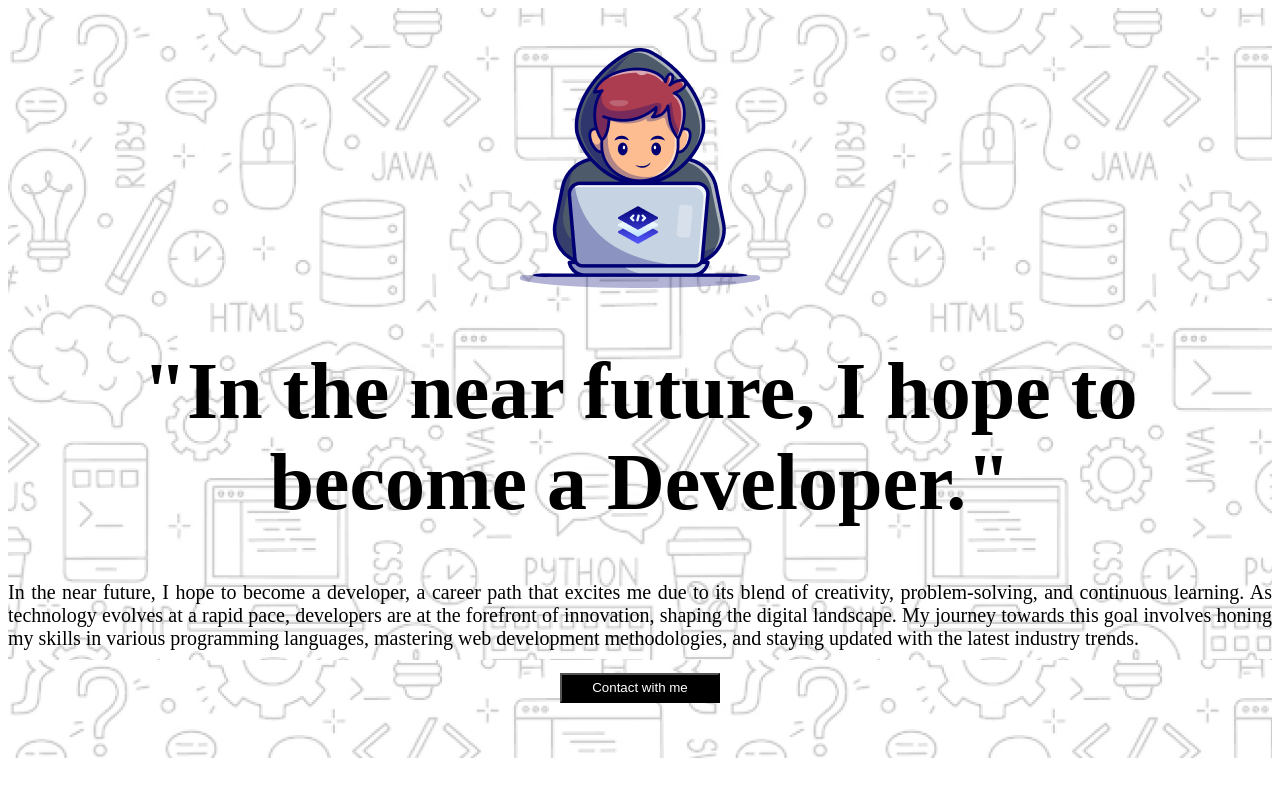
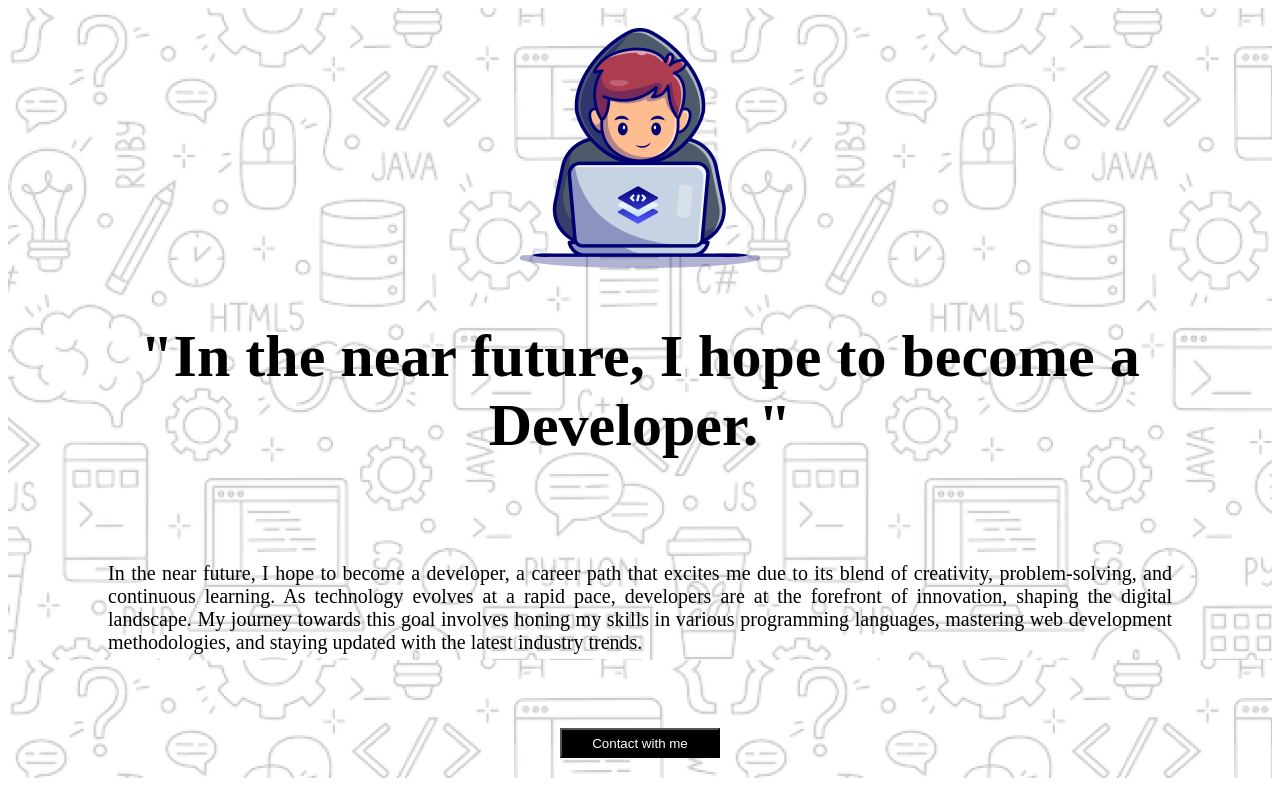
Before and after one commit to dinmh/assignment-01, a plain HTML site: page index.html in a window 1280 px wide. Shown: the top 800 px of the page. Drawn offline with Linux system fonts and the light colour scheme; a web font is replaced by a local one.

Commit message:
updated code

```diff
--- a/index.html
+++ b/index.html
@@ -8,11 +8,13 @@
 </head>
 <body>
     <header class="banner-header">
-        <nav class="banner-container"></nav>
+        <nav class="banner-container">
             <div class="banner-img"><img src="/B10A1-Challenge-Begins/assets/Group.png" alt=""></div>
             <div class="banner-headline"> <h1>"In the near future, I hope to become a Developer."</h1> </div>
-            <div class="content">In the near future, I hope to become a developer, a career path that excites me due to its blend of creativity, problem-solving, and continuous learning. As technology evolves at a rapid pace, developers are at the forefront of innovation, shaping the digital landscape. My journey towards this goal involves honing my skills in various programming languages, mastering web development methodologies, and staying updated with the latest industry trends.</div>
+            <div class="banner-content">In the near future, I hope to become a developer, a career path that excites me due to its blend of creativity, problem-solving, and continuous learning. As technology evolves at a rapid pace, developers are at the forefront of innovation, shaping the digital landscape. My journey towards this goal involves honing my skills in various programming languages, mastering web development methodologies, and staying updated with the latest industry trends.</div>
             <div class="banner-btn"> <button class="btn-style"> Contact with me </button></div>
+        </nav>
+
         </header>
     <main>
         <section class="section-one">
@@ -49,15 +51,9 @@
                 </div>
             </div>
 
-
-
-
-
-            <div class="section-three"></div>
-            <div class="section-four">
-
-            </div>
         </section>
+        <section class="section-two"></section>
+        <section class="section-three"></section>
     </main>
     <footer></footer>
 </body>
--- a/style/style.css
+++ b/style/style.css
@@ -16,7 +16,7 @@
     margin: 0 100px;
 }
 /* Header section */
-.banner-header{
+.banner-container{
 
     max-width: 1440px;
     Height: 750px;
@@ -25,9 +25,8 @@
     flex-direction: column;
     align-items: center;
     margin: 0 auto;
-}
-.banner-container{
-    padding: 20px;
+    margin-bottom: 10px;
+    padding-top: 20px;
 }
 .banner-headline{
     font-size: 40px;
@@ -38,10 +37,13 @@
     font-size: 20px;
     margin: 0 100px;
     text-align: justify;
+    margin-top: auto;
+    margin-bottom: auto;
 }
 .banner-btn{
     padding-top: 20px;
     font-size: 25px;
+    padding-bottom: 20px;
 }
 .btn-style{
     background-color: black;
```
